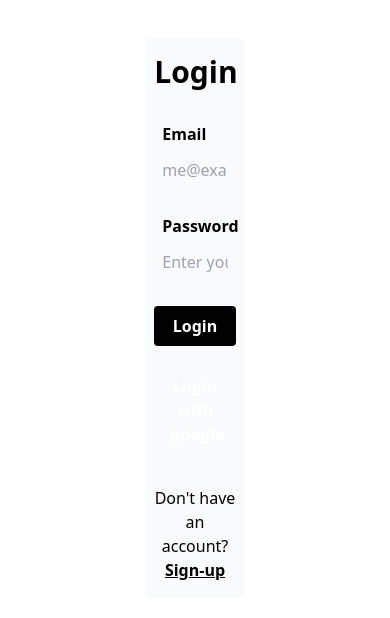
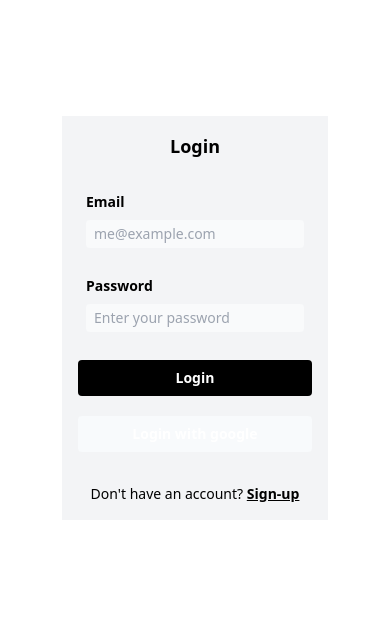
Before and after one commit to skriptFighter/Pretender, a React (Vite) app: page /login in a window 390 px wide. Shown: the part 104-722 px from the top of the page. Built offline with nearby package versions, Linux system fonts and the light colour scheme.

Commit message:
add: responsive form,btn

```diff
--- a/src/components/Button.jsx
+++ b/src/components/Button.jsx
@@ -3,7 +3,7 @@ function Button({ type, onClick, className, children }) {
   <button
    onClick={onClick}
    type={type}
-   className={`bg-black text-white hover:bg-gray-900 font-semibold py-2 px-4 rounded w-full ${className}`}
+   className={`bg-black text-white text-sm md:text-md hover:bg-gray-900 font-semibold py-2 px-4 rounded w-full ${className}`}
   >
    {children}
   </button>
--- a/src/components/Input.jsx
+++ b/src/components/Input.jsx
@@ -1,7 +1,10 @@
 function Input({ htmlForId, placeholder, label, type, register, error }) {
  return (
   <div className="flex flex-col gap-2 px-2 w-full">
-   <label htmlFor={htmlForId} className="capitalize font-semibold ">
+   <label
+    htmlFor={htmlForId}
+    className="capitalize font-semibold text-sm md:text-md"
+   >
     {label}
    </label>
 
@@ -10,10 +13,12 @@ function Input({ htmlForId, placeholder, label, type, register, error }) {
     id={htmlForId}
     placeholder={placeholder}
     {...register}
-    className=" bg-gray-50 text-gray-700 border-gray-300 focus:outline-none focus:ring focus:border-gray-700 rounded py-1"
+    className="text-sm sm:text-md bg-gray-50 text-gray-700 border-gray-300 focus:outline-none focus:ring focus:border-gray-700 rounded py-1 px-2"
    />
 
-   <p className="text-red-400 font-semibold">{error && error}</p>
+   <p className="text-sm sm:text-md  text-red-400 font-semibold">
+    {error && error}
+   </p>
   </div>
  )
 }
--- a/src/ui/Form.jsx
+++ b/src/ui/Form.jsx
@@ -42,10 +42,10 @@ function Form({ loginForm }) {
   <>
    <form
     onSubmit={handleSubmit(onSubmit)}
-    className="flex flex-col gap-8 w-1/4 bg-slate-50 px-2 p-4 rounded"
+    className="flex flex-col gap-8 sm:w-1/2 md:w-2/5 lg:w-1/3 xl:w-1/4 bg-gray-100 px-4 py-4 rounded-lg"
    >
     <div>
-     <h1 className="text-3xl font-bold text-center">
+     <h1 className="text-lg sm:text-lg md:text-xl lg:text-2xl font-bold text-center">
       {loginForm ? "Login" : "Create an account"}
      </h1>
     </div>
@@ -105,7 +105,7 @@ function Form({ loginForm }) {
      )}
     </div>
 
-    <p className="text-center">
+    <p className="text-center text-sm sm:text-md">
      {loginForm ? "Don't have an account? " : "Already have an account? "}
      <Link
       to={loginForm ? "/signup" : "/login"}
```
